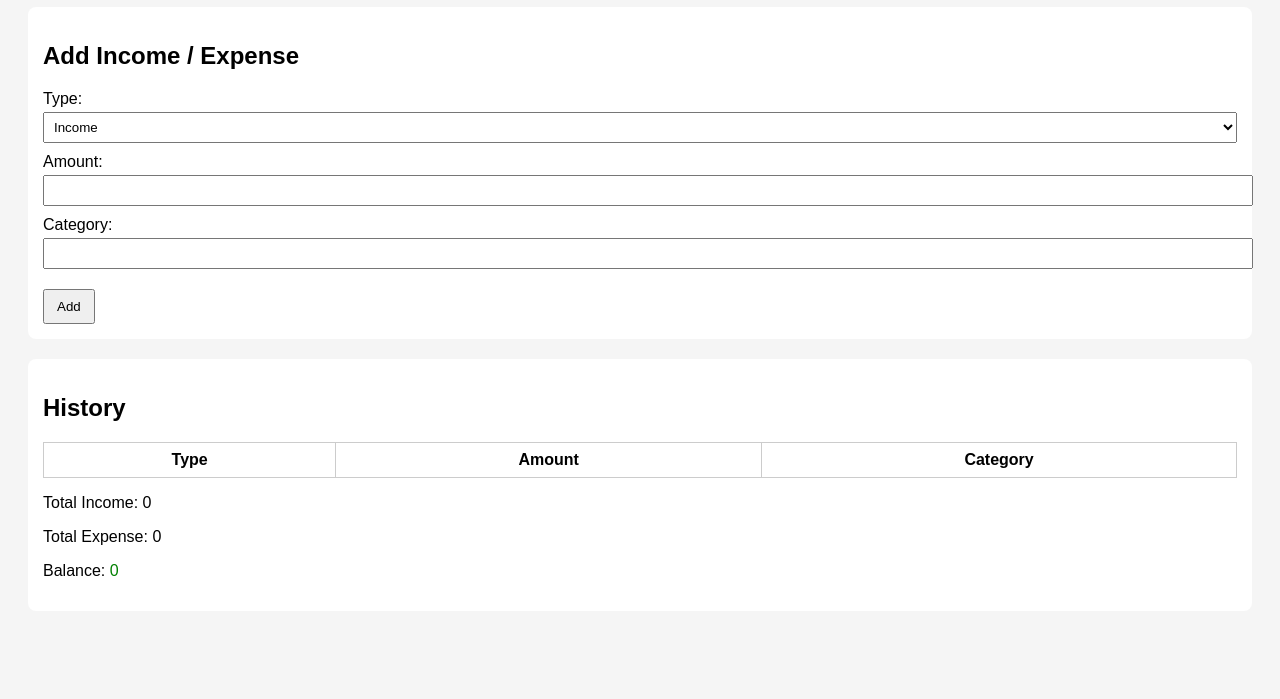
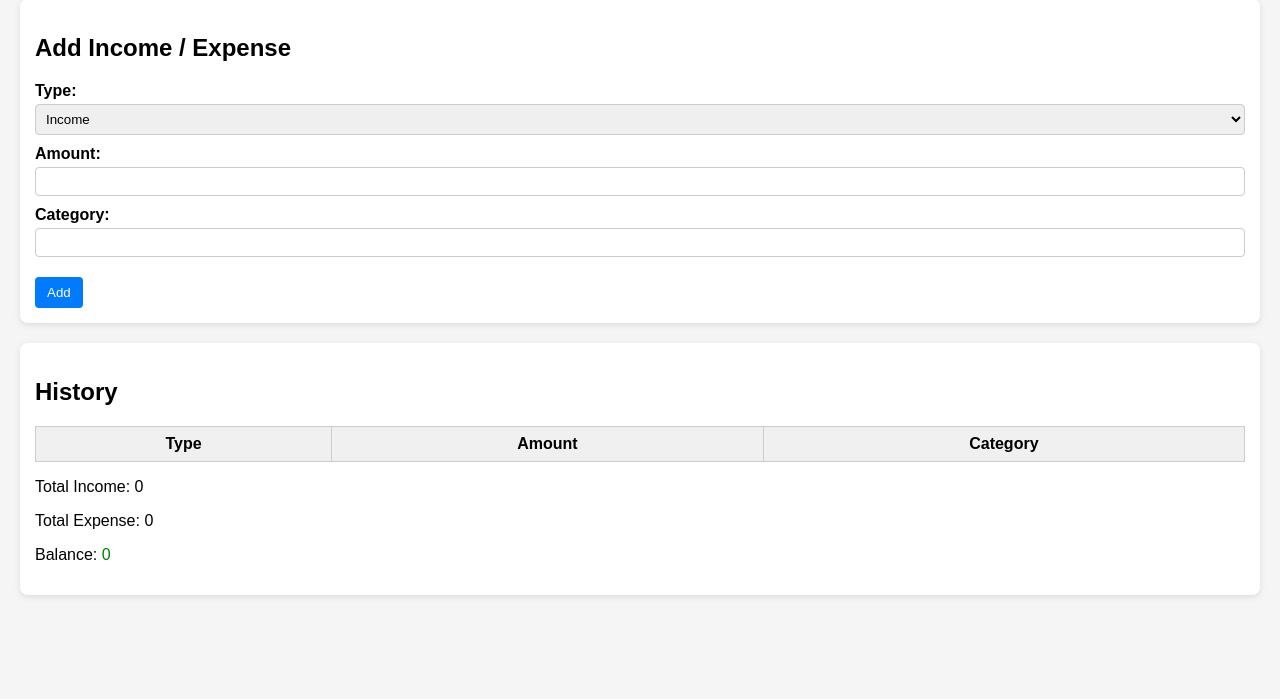
Before and after one commit to weirdboo3k/Budget-Tracker, a plain HTML site: page index.html in a window 1280 px wide. Shown: the part 101-800 px from the top of the page. Drawn offline with Linux system fonts and the light colour scheme.

Commit message:
update css file for budget tracker

```diff
--- a/css/style.css
+++ b/css/style.css
@@ -2,39 +2,67 @@ body {
   font-family: Arial, sans-serif;
   background-color: #f5f5f5;
   padding: 20px;
+  margin: 0;
 }
+
 h1 {
   text-align: center;
 }
+
 section {
   background: #fff;
   padding: 15px;
   margin-bottom: 20px;
   border-radius: 8px;
+  box-shadow: 0 2px 6px rgba(0,0,0,0.1);
 }
+
 form label {
   display: block;
   margin-bottom: 10px;
+  font-weight: bold;
 }
+
 input, select {
   width: 100%;
   padding: 6px;
   margin-top: 4px;
+  border-radius: 4px;
+  border: 1px solid #ccc;
+  box-sizing: border-box;
 }
+
 button {
   margin-top: 10px;
   padding: 8px 12px;
   cursor: pointer;
+  background-color: #007bff;
+  color: #fff;
+  border: none;
+  border-radius: 4px;
+  transition: background 0.3s;
 }
+
+button:hover {
+  background-color: #0056b3;
+}
+
 table {
   width: 100%;
   border-collapse: collapse;
+  margin-top: 10px;
 }
+
 th, td {
   border: 1px solid #ccc;
   padding: 8px;
   text-align: center;
 }
+
+th {
+  background-color: #f0f0f0;
+}
+
 .income {
   color: green;
   font-weight: bold;
@@ -44,3 +72,14 @@ th, td {
   color: red;
   font-weight: bold;
 }
+
+/* Responsive */
+@media (max-width: 600px) {
+  body {
+    padding: 10px;
+  }
+
+  table, th, td {
+    font-size: 14px;
+  }
+}
```
